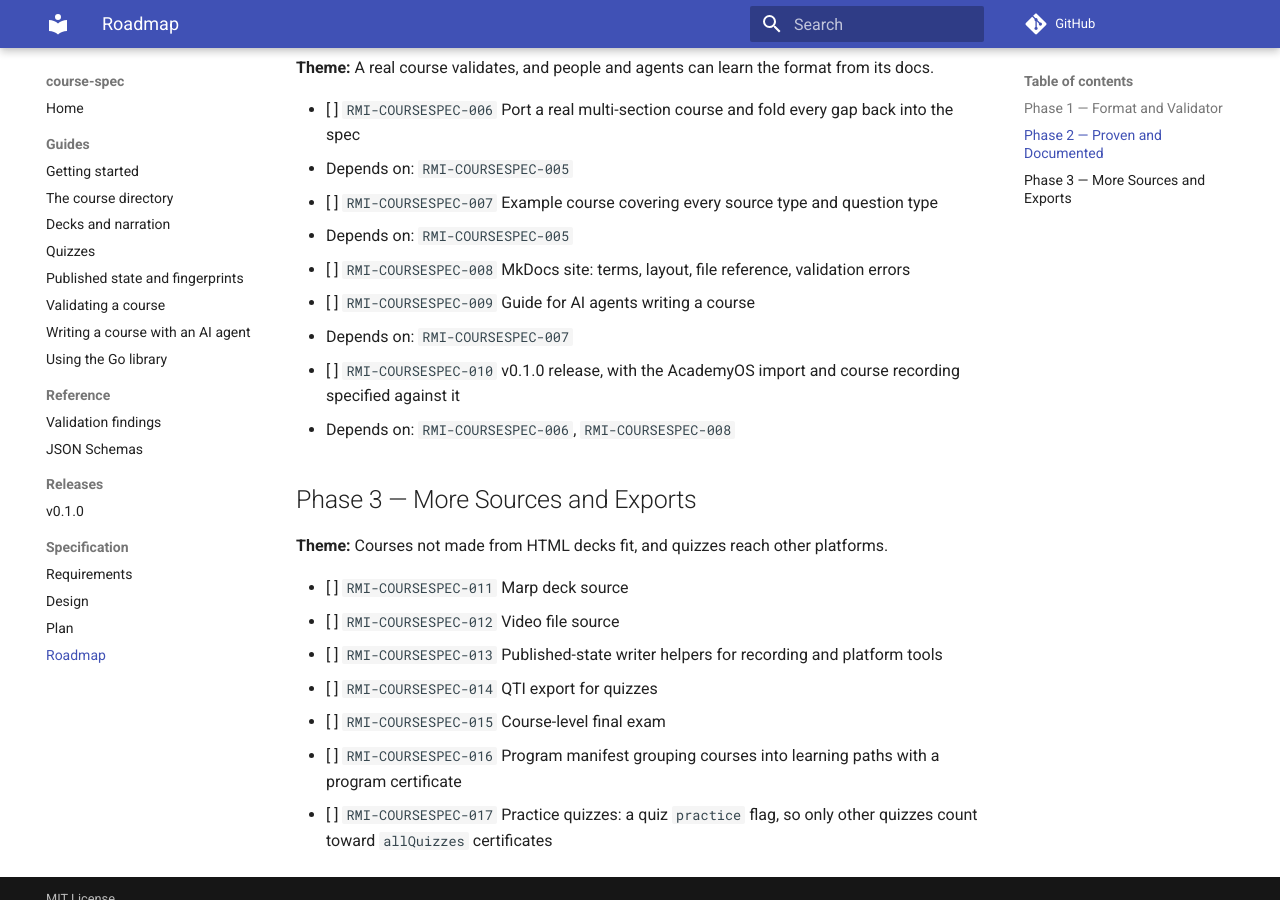
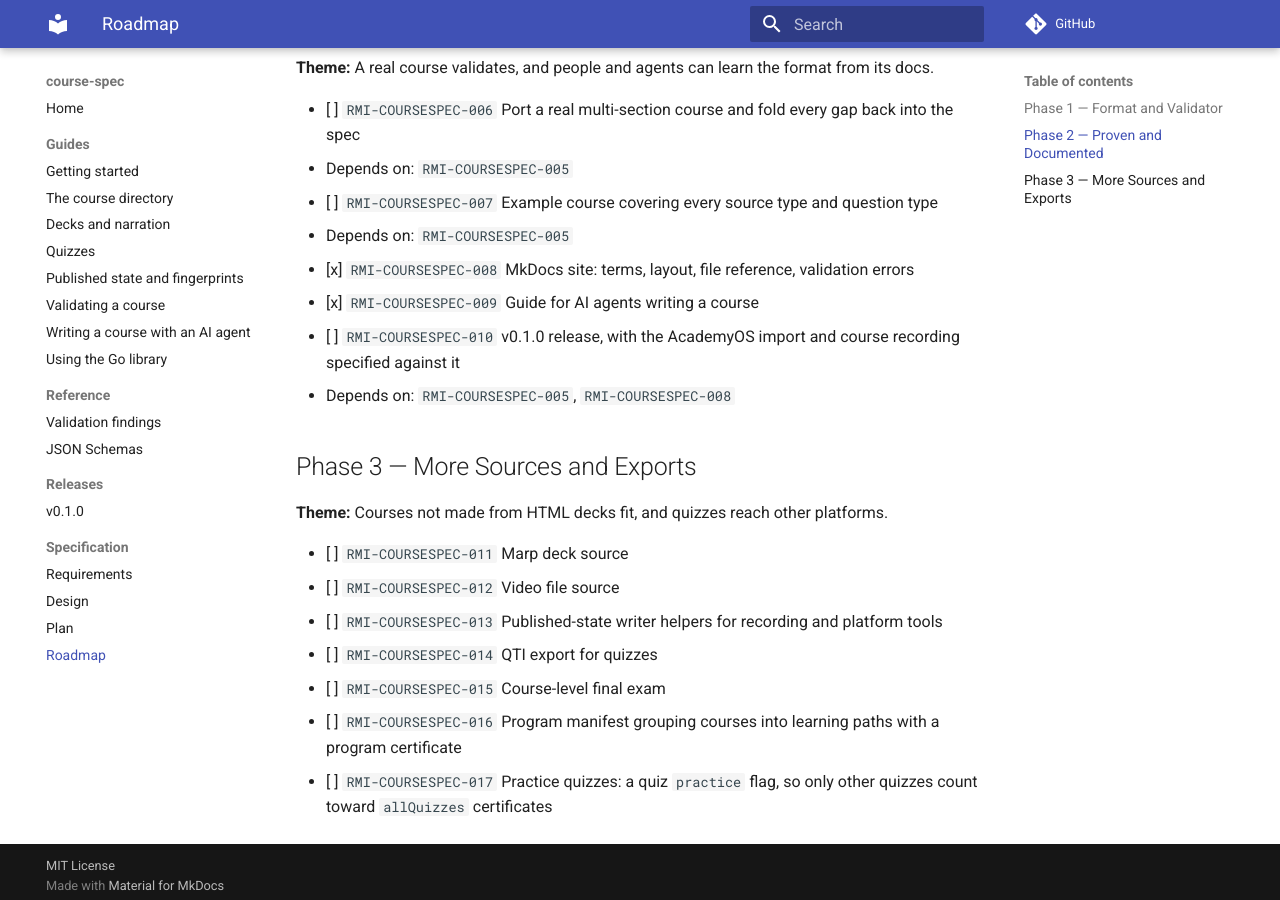
Before and after one commit to academyosio/course-spec, an MkDocs documentation site: the page built from docs/specs/initiatives/INIT-COURSESPEC-001/ROADMAP.md, in a window 1280 px wide and 900 px high, scrolled down 871 px. Built offline with MkDocs 1.6.1 and Material for MkDocs 9.7.7, drawn with Linux system fonts in a browser that asks for light colours; comment, search, counter and statistics services are not loaded.

Commit message:
docs(specs): release v0.1.0 after the validator and docs
Mark the documentation site and agent guide done, and release v0.1.0
before porting a real course, so platforms can depend on a published
module.

Co-Authored-By: Claude Opus 5.5 <noreply@anthropic.com>

```diff
--- a/docs/specs/initiatives/INIT-COURSESPEC-001/ROADMAP.md
+++ b/docs/specs/initiatives/INIT-COURSESPEC-001/ROADMAP.md
@@ -28,11 +28,10 @@ commits implementing one carry the trailer `Refs: RMI-COURSESPEC-<NNN>`.
   - Depends on: `RMI-COURSESPEC-005`
 - [ ] `RMI-COURSESPEC-007` Example course covering every source type and question type
   - Depends on: `RMI-COURSESPEC-005`
-- [ ] `RMI-COURSESPEC-008` MkDocs site: terms, layout, file reference, validation errors
-- [ ] `RMI-COURSESPEC-009` Guide for AI agents writing a course
-  - Depends on: `RMI-COURSESPEC-007`
+- [x] `RMI-COURSESPEC-008` MkDocs site: terms, layout, file reference, validation errors
+- [x] `RMI-COURSESPEC-009` Guide for AI agents writing a course
 - [ ] `RMI-COURSESPEC-010` v0.1.0 release, with the AcademyOS import and course recording specified against it
-  - Depends on: `RMI-COURSESPEC-006`, `RMI-COURSESPEC-008`
+  - Depends on: `RMI-COURSESPEC-005`, `RMI-COURSESPEC-008`
 
 ## Phase 3 — More Sources and Exports
 
```
Also changed, not shown: docs/specs/initiatives/INIT-COURSESPEC-001/PLAN.md (+1 -1 lines).
